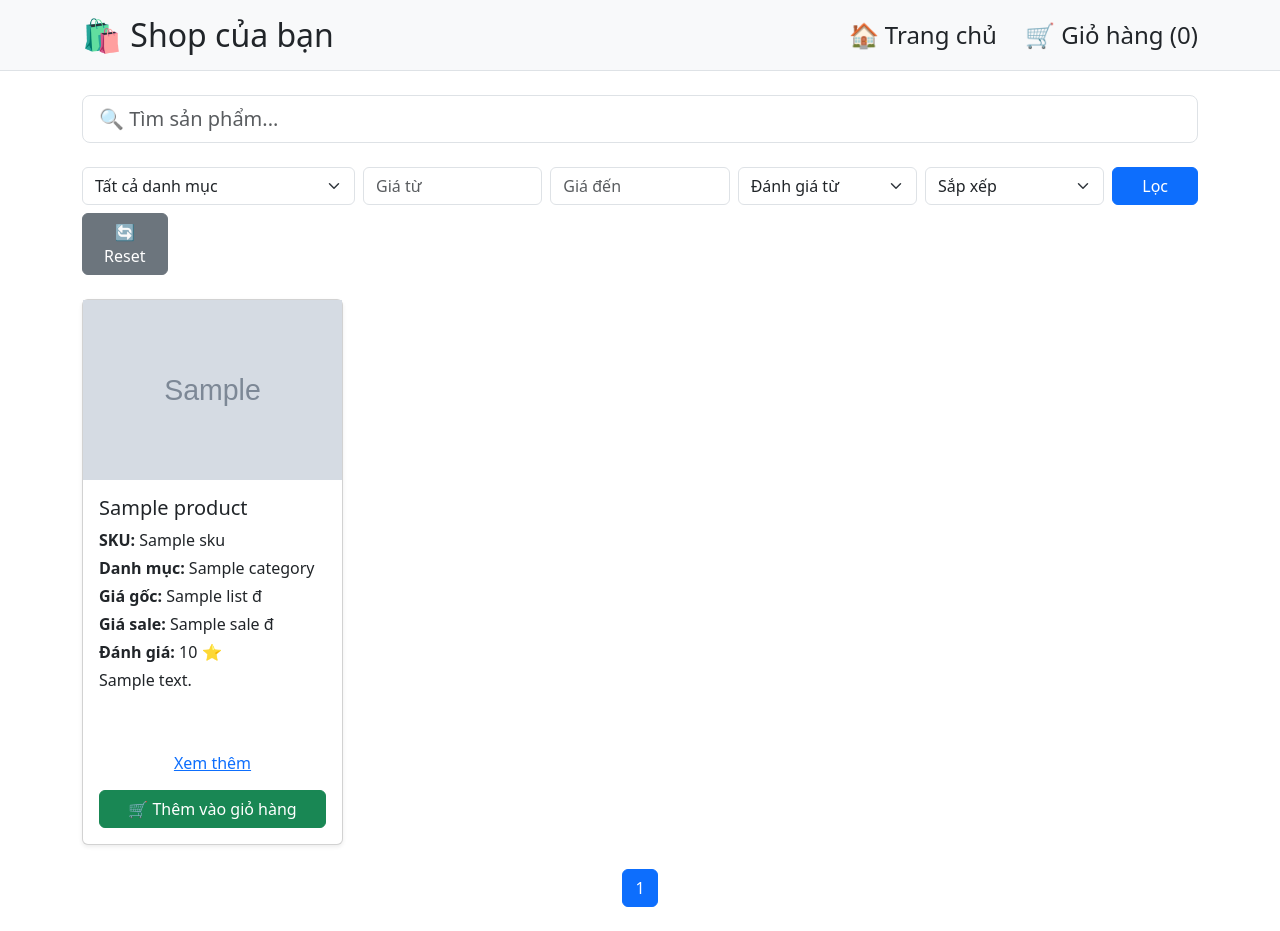
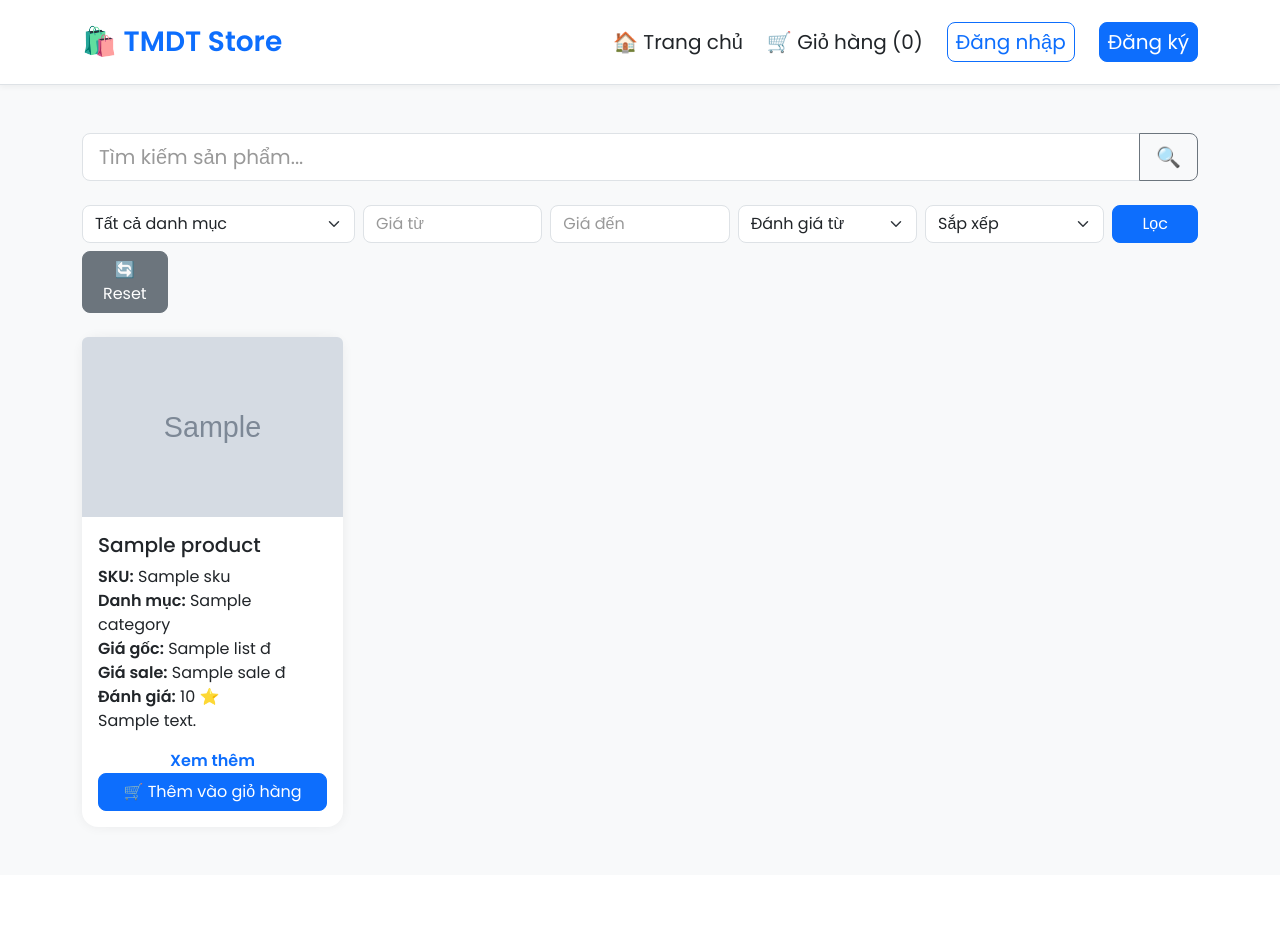
Before and after one commit to haianh04/CloudComputing, a Flask app: page / in a window 1280 px wide. After the commit the page ends 829 px from the top, so only its background shows below. Run offline with Flask 3, Linux system fonts and the light colour scheme; grey boxes marked "Sample" are stand-in pictures; a database or web service that is not in the repository returns one stand-in record (values such as "Sample title"); data that the repository does not hold is empty.

Commit message:
Add Login and Register

```diff
--- a/app.py
+++ b/app.py
@@ -1,7 +1,8 @@
-# app.py sau khi tích hợp lọc theo đánh giá, sắp xếp và nút reset
-from flask import Flask, render_template, request, redirect, url_for, session, jsonify
+# app.py - Phiên bản nâng cấp UI/UX phù hợp giao diện mới
+from flask import Flask, render_template, request, redirect, url_for, session, jsonify, flash
 from pymongo import MongoClient
 from bson.objectid import ObjectId
+from werkzeug.security import generate_password_hash, check_password_hash
 
 app = Flask(__name__)
 app.secret_key = "supersecretkey"
@@ -9,12 +10,22 @@ app.secret_key = "supersecretkey"
 client = MongoClient("mongodb+srv://phanxuanhaianh:haianh1919@tmdt.wouuo96.mongodb.net/?retryWrites=true&w=majority")
 db = client["product"]
 collection = db["product"]
+user_db = client["auth"]
+users_collection = user_db["users"]
 
 def get_product_by_id(product_id):
     try:
         return collection.find_one({"_id": ObjectId(product_id)})
     except:
         return None
+
+@app.context_processor
+def inject_cart_count():
+    if "user" in session:
+        user = users_collection.find_one({"email": session["user"]["email"]})
+        cart = user.get("cart", {})
+        return {"cart_count": sum(item.get("quantity", 0) for item in cart.values())}
+    return {"cart_count": 0}
 
 @app.route("/")
 def index():
@@ -53,38 +64,28 @@ def index():
 
     total_products = collection.count_documents(query)
     total_pages = (total_products + per_page - 1) // per_page
-    if sort_criteria:
-        products = list(collection.find(query).sort(sort_criteria).skip(skip).limit(per_page))
-    else:
-        products = list(collection.find(query).skip(skip).limit(per_page))
-
+    products = list(collection.find(query).sort(sort_criteria).skip(skip).limit(per_page)) if sort_criteria else list(collection.find(query).skip(skip).limit(per_page))
     for product in products:
         product["image_url"] = product.get("productImages", [None])[0]
 
     categories = sorted({c for c in collection.distinct("category") if c and c.strip()})
 
-    return render_template(
-        "index.html",
-        products=products,
-        page=page,
-        total_pages=total_pages,
-        category=category,
-        min_price=min_price,
-        max_price=max_price,
-        categories=categories,
-        keyword=keyword,
-        min_rating=min_rating,
-        sort_by=sort_by,
-        max=max,
-        min=min
-    )
+    return render_template("index.html", products=products, page=page, total_pages=total_pages,
+                           category=category, min_price=min_price, max_price=max_price,
+                           categories=categories, keyword=keyword, min_rating=min_rating,
+                           sort_by=sort_by, max=max, min=min)
 
 @app.route("/add_to_cart", methods=["POST"])
 def add_to_cart():
+    if "user" not in session:
+        return jsonify(success=False, message="Bạn cần đăng nhập để thêm sản phẩm vào giỏ hàng."), 401
+
     product_id = request.form["product_id"]
-    cart = session.get("cart", {})
+    user_email = session["user"]["email"]
+    user = users_collection.find_one({"email": user_email})
+    cart = user.get("cart", {})
 
-    if product_id in cart and isinstance(cart[product_id], dict):
+    if product_id in cart:
         cart[product_id]["quantity"] += 1
     else:
         product = get_product_by_id(product_id)
@@ -92,110 +93,137 @@ def add_to_cart():
             cart[product_id] = {
                 "name": product["productName"],
                 "description": product.get("description", ""),
-                "price": {
-                    "sale": float(product["price"]["sale"])
-                },
+                "price": {"sale": float(product["price"]["sale"])},
                 "image_url": product.get("productImages", [None])[0],
                 "quantity": 1
             }
 
-    session["cart"] = cart
-    session.modified = True
-    return jsonify(success=True)
+    users_collection.update_one({"email": user_email}, {"$set": {"cart": cart}})
+    cart_count = sum(item["quantity"] for item in cart.values())
+    return jsonify(success=True, cart_count=cart_count)
 
 @app.route("/cart")
 def view_cart():
-    cart = session.get("cart", {})
+    if "user" not in session:
+        flash("Bạn cần đăng nhập để xem giỏ hàng", "warning")
+        return redirect(url_for("login"))
+
+    user_email = session["user"]["email"]
+    user = users_collection.find_one({"email": user_email})
+    cart = user.get("cart", {})
+
     cart_items = []
     total_price = 0
-
     for product_id, item in cart.items():
-        if isinstance(item, int):
-            product = get_product_by_id(product_id)
-            if product:
-                item = {
-                    "name": product["productName"],
-                    "description": product.get("description", ""),
-                    "price": {
-                        "sale": float(product["price"]["sale"])
-                    },
-                    "image_url": product.get("productImages", [None])[0],
-                    "quantity": item
-                }
-                cart[product_id] = item
-                session["cart"] = cart
-
         quantity = item["quantity"]
         sale_price = float(item["price"]["sale"])
         total = sale_price * quantity
         total_price += total
-        cart_items.append({
-            "_id": product_id,
-            "name": item["name"],
-            "description": item.get("description", ""),
-            "price": item["price"],
-            "image_url": item.get("image_url"),
-            "quantity": quantity,
-            "total": total
-        })
+        cart_items.append({"_id": product_id, "name": item["name"], "description": item.get("description", ""),
+                           "price": item["price"], "image_url": item.get("image_url"), "quantity": quantity, "total": total})
 
     message = request.args.get("message")
     return render_template("cart.html", cart_items=cart_items, total_price=round(total_price, 2), message=message)
 
-@app.route("/update_quantity", methods=["POST"])
-def update_quantity():
+@app.route("/update_quantity_ajax", methods=["POST"])
+def update_quantity_ajax():
+    if "user" not in session:
+        return jsonify(success=False, message="Bạn cần đăng nhập"), 401
+
     product_id = request.form.get("product_id")
-    action = request.form.get("action")
+    delta = int(request.form.get("delta", 0))
+    user_email = session["user"]["email"]
+    user = users_collection.find_one({"email": user_email})
+    cart = user.get("cart", {})
 
-    cart = session.get("cart", {})
+    if product_id in cart:
+        cart[product_id]["quantity"] = max(1, cart[product_id]["quantity"] + delta)
+        users_collection.update_one({"email": user_email}, {"$set": {"cart": cart}})
+        return jsonify(success=True, new_quantity=cart[product_id]["quantity"])
 
-    if product_id in cart and isinstance(cart[product_id], dict):
-        if action == "increase":
-            cart[product_id]["quantity"] += 1
-        elif action == "decrease" and cart[product_id]["quantity"] > 1:
-            cart[product_id]["quantity"] -= 1
-
-    session["cart"] = cart
-    session.modified = True
-    return redirect(url_for("view_cart"))
+    return jsonify(success=False), 400
 
 @app.route("/remove_from_cart", methods=["POST"])
 def remove_from_cart():
+    if "user" not in session:
+        flash("Bạn cần đăng nhập để cập nhật giỏ hàng", "warning")
+        return redirect(url_for("login"))
+
     product_id = request.form["product_id"]
-    cart = session.get("cart", {})
+    user_email = session["user"]["email"]
+    user = users_collection.find_one({"email": user_email})
+    cart = user.get("cart", {})
+
     if product_id in cart:
         del cart[product_id]
-    session["cart"] = cart
+        users_collection.update_one({"email": user_email}, {"$set": {"cart": cart}})
+
+    return redirect(url_for("view_cart"))
+
+@app.route("/clear_cart", methods=["POST"])
+def clear_cart():
+    if "user" not in session:
+        flash("Bạn cần đăng nhập để thực hiện chức năng này", "warning")
+        return redirect(url_for("login"))
+
+    user_email = session["user"]["email"]
+    users_collection.update_one({"email": user_email}, {"$set": {"cart": {}}})
+    flash("Đã xóa toàn bộ giỏ hàng", "info")
     return redirect(url_for("view_cart"))
 
 @app.route("/checkout", methods=["POST"])
 def checkout():
+    if "user" not in session:
+        flash("Bạn cần đăng nhập để thanh toán", "warning")
+        return redirect(url_for("login"))
+
     selected_ids = request.form.getlist("checkout_ids")
-    cart = session.get("cart", {})
-
+    user_email = session["user"]["email"]
+    user = users_collection.find_one({"email": user_email})
+    cart = user.get("cart", {})
     for product_id in selected_ids:
         if product_id in cart:
             del cart[product_id]
+    users_collection.update_one({"email": user_email}, {"$set": {"cart": cart}})
+    flash("Thanh toán thành công cho các sản phẩm đã chọn!", "success")
+    return redirect(url_for("view_cart"))
 
-    session["cart"] = cart
-    session.modified = True
+@app.route("/register", methods=["GET", "POST"])
+def register():
+    if request.method == "POST":
+        email = request.form["email"]
+        password = request.form["password"]
+        existing_user = users_collection.find_one({"email": email})
+        if existing_user:
+            flash("Email đã được sử dụng", "danger")
+            return render_template("register.html")
+        hashed_password = generate_password_hash(password)
+        users_collection.insert_one({"email": email, "password": hashed_password})
+        flash("Đăng ký thành công, vui lòng đăng nhập", "success")
+        return redirect(url_for("login"))
+    return render_template("register.html")
 
-    message = "Thanh toán thành công cho các sản phẩm đã chọn!"
-    return redirect(url_for("view_cart", message=message))
+@app.route("/login", methods=["GET", "POST"])
+def login():
+    if request.method == "POST":
+        email = request.form["email"]
+        password = request.form["password"]
+        user = users_collection.find_one({"email": email})
+        if not user or not check_password_hash(user["password"], password):
+            flash("Email hoặc mật khẩu không đúng", "danger")
+            return redirect(url_for("login"))
+        session["user"] = {"email": user["email"]}
+        if "cart" not in user:
+            users_collection.update_one({"email": email}, {"$set": {"cart": {}}})
+        flash("Đăng nhập thành công!", "success")
+        return redirect(url_for("index"))
+    return render_template("login.html")
 
-@app.route("/update_quantity_ajax", methods=["POST"])
-def update_quantity_ajax():
-    product_id = request.form.get("product_id")
-    delta = int(request.form.get("delta", 0))
-    cart = session.get("cart", {})
-
-    if product_id in cart and isinstance(cart[product_id], dict):
-        cart[product_id]["quantity"] = max(1, cart[product_id]["quantity"] + delta)
-        session["cart"] = cart
-        session.modified = True
-        return jsonify(success=True, new_quantity=cart[product_id]["quantity"])
-
-    return jsonify(success=False), 400
+@app.route("/logout")
+def logout():
+    session.pop("user", None)
+    flash("Đã đăng xuất", "info")
+    return redirect(url_for("login"))
 
 if __name__ == "__main__":
     app.run(debug=True)
--- a/runtime.txt
+++ b/runtime.txt
@@ -0,0 +1 @@
+python-3.10.12
--- /dev/null
+++ b/templates/base.html
@@ -0,0 +1,83 @@
+<!DOCTYPE html>
+<html lang="en" data-theme="light">
+<head>
+  <meta charset="UTF-8">
+  <meta name="viewport" content="width=device-width, initial-scale=1.0">
+  <title>{% block title %}TMDT Store{% endblock %}</title>
+  <link href="https://cdn.jsdelivr.net/npm/bootstrap@5.3.0/dist/css/bootstrap.min.css" rel="stylesheet">
+  <link href="https://fonts.googleapis.com/css2?family=Poppins:wght@400;500;600&display=swap" rel="stylesheet">
+  <style>
+    body {
+      font-family: 'Poppins', sans-serif;
+      background-color: var(--bg);
+      color: var(--text);
+    }
+    .navbar {
+      background-color: var(--nav-bg) !important;
+      box-shadow: 0 2px 6px rgba(0, 0, 0, 0.05);
+    }
+    :root[data-theme='light'] {
+      --bg: #f8f9fa;
+      --text: #212529;
+      --card-bg: #ffffff;
+      --nav-bg: #ffffff;
+    }
+    :root[data-theme='dark'] {
+      --bg: #121212;
+      --text: #e0e0e0;
+      --card-bg: #1f1f1f;
+      --nav-bg: #1c1c1c;
+    }
+    .btn {
+      border-radius: 0.5rem;
+      transition: all 0.3s ease;
+    }
+    .btn:hover {
+      opacity: 0.9;
+    }
+    .card {
+      border: none;
+      border-radius: 1rem;
+      background-color: var(--card-bg);
+      box-shadow: 0 0 12px rgba(0, 0, 0, 0.06);
+      transition: transform 0.2s ease-in-out;
+    }
+    .card:hover {
+      transform: translateY(-4px);
+    }
+    .form-control, .form-select {
+      border-radius: 0.5rem;
+      background-color: var(--card-bg);
+      color: var(--text);
+    }
+    .form-control::placeholder {
+      color: #999;
+    }
+    .alert {
+      border-radius: 0.5rem;
+    }
+    .product-description {
+      overflow: hidden;
+      display: -webkit-box;
+      -webkit-line-clamp: 3;
+      -webkit-box-orient: vertical;
+    }
+    .product-description.expanded {
+      -webkit-line-clamp: unset;
+      max-height: none;
+    }
+    .toggle-theme {
+      cursor: pointer;
+    }
+  </style>
+  {% block extra_head %}{% endblock %}
+</head>
+<body>
+  {% include 'navbar.html' %}
+  <main class="container my-5">
+    {% block content %}{% endblock %}
+  </main>
+  <script src="https://cdn.jsdelivr.net/npm/bootstrap@5.3.0/dist/js/bootstrap.bundle.min.js"></script>
+  {% block scripts %}{% endblock %}
+</body>
+</html>
--- a/templates/index.html
+++ b/templates/index.html
@@ -1,72 +1,13 @@
-<!DOCTYPE html>
-<html lang="en">
-<head>
-  <meta charset="UTF-8">
-  <title>Sản phẩm</title>
-  <link href="https://cdn.jsdelivr.net/npm/bootstrap@5.3.0/dist/css/bootstrap.min.css" rel="stylesheet">
-  <style>
-    .product-card {
-      height: 100%;
-      display: flex;
-      flex-direction: column;
-    }
-
-    .product-description {
-      overflow: hidden;
-      display: -webkit-box;
-      -webkit-line-clamp: 3;
-      -webkit-box-orient: vertical;
-      transition: 0.3s ease;
-      min-height: 60px;
-    }
-
-    .product-description.expanded {
-      -webkit-line-clamp: unset;
-    }
-
-    .line {
-      min-height: 24px;
-      margin-bottom: 4px;
-    }
-
-    /* Mũi tên đen rõ ràng */
-    .carousel-control-prev-icon,
-    .carousel-control-next-icon {
-      background-image: none;
-    }
-
-    .carousel-control-prev-icon::after,
-    .carousel-control-next-icon::after {
-      content: '';
-      display: inline-block;
-      width: 20px;
-      height: 20px;
-      border: solid black;
-      border-width: 0 3px 3px 0;
-      padding: 4px;
-    }
-
-    .carousel-control-prev-icon::after {
-      transform: rotate(135deg);
-    }
-
-    .carousel-control-next-icon::after {
-      transform: rotate(-45deg);
-    }
-
-  </style>
-</head>
-<body>
-  {% include 'navbar.html' %}
-
-  <div class="container my-4">
-
-    <!-- Tìm kiếm -->
-    <form method="get" class="mb-4">
-      <input type="text" name="q" class="form-control form-control-lg" placeholder="🔍 Tìm sản phẩm..." value="{{ keyword }}">
+{% extends 'base.html' %}
+{% block title %}TMDT Store - Sản phẩm{% endblock %}
+{% block content %}
+<form method="get" class="mb-4" id="search-form">
+  <div class="input-group input-group-lg">
+    <input type="text" name="q" class="form-control" placeholder="Tìm kiếm sản phẩm..." value="{{ keyword }}">
+    <button class="btn btn-outline-secondary" type="submit" id="search-button">🔍</button>
+  </div>
 </form>
 
-    <!-- Bộ lọc -->
 <form method="get" class="row g-2 mb-4 align-items-end">
   <div class="col-md-3">
     <select name="category" class="form-select">
@@ -106,17 +47,16 @@
   </div>
 </form>
 
-    <!-- Danh sách sản phẩm -->
 <div class="row row-cols-1 row-cols-md-4 g-4">
   {% for product in products %}
   <div class="col">
-        <div class="card product-card shadow-sm h-100 d-flex flex-column">
+    <div class="card product-card h-100 d-flex flex-column">
       {% if product.productImages %}
       <div id="carousel-{{ product._id }}" class="carousel slide" data-bs-interval="false">
         <div class="carousel-inner">
           {% for img in product.productImages %}
           <div class="carousel-item {% if loop.index0 == 0 %}active{% endif %}">
-                <img src="{{ img }}" class="d-block w-100" style="height: 180px; object-fit: cover;">
+            <img src="{{ img }}" class="d-block w-100 rounded-top" style="height: 180px; object-fit: cover;">
           </div>
           {% endfor %}
         </div>
@@ -147,23 +87,20 @@
           {% endif %}
         </div>
         <p class="product-description" id="desc-{{ product._id }}">{{ product.description }}</p>
-            <button class="btn btn-link px-0 mb-2" onclick="toggleDescription('{{ product._id }}', this)">Xem thêm</button>
-            <button class="btn btn-success mt-auto" onclick="addToCart('{{ product._id }}')">🛒 Thêm vào giỏ hàng</button>
+        <button class="text-primary fw-semibold border-0 bg-transparent p-0 fs-6"
+        style="cursor: pointer;"
+        onclick="toggleDescription('{{ product._id }}')"
+        id="btn-desc-{{ product._id }}">
+          Xem thêm
+        </button>
+        <button class="btn btn-primary mt-auto" onclick="addToCart('{{ product._id }}')">🛒 Thêm vào giỏ hàng</button>
       </div>
     </div>
   </div>
   {% endfor %}
 </div>
 
-    <!-- Phân trang -->
-    {% set filters = "" %}
-    {% if category %}{% set filters = filters ~ "&category=" ~ category %}{% endif %}
-    {% if min_price %}{% set filters = filters ~ "&min_price=" ~ min_price %}{% endif %}
-    {% if max_price %}{% set filters = filters ~ "&max_price=" ~ max_price %}{% endif %}
-    {% if keyword %}{% set filters = filters ~ "&q=" ~ keyword %}{% endif %}
-    {% if min_rating %}{% set filters = filters ~ "&min_rating=" ~ min_rating %}{% endif %}
-    {% if sort_by %}{% set filters = filters ~ "&sort=" ~ sort_by %}{% endif %}
-
+{% if total_pages > 1 %}
 <nav class="mt-4">
   <ul class="pagination justify-content-center flex-wrap">
     {% if page > 1 %}
@@ -179,9 +116,8 @@
     {% endif %}
   </ul>
 </nav>
-  </div>
+{% endif %}
 
-  <!-- Toast -->
 <div class="position-fixed bottom-0 end-0 p-3" style="z-index: 9999">
   <div id="toast-cart" class="toast align-items-center text-bg-success border-0" role="alert">
     <div class="d-flex">
@@ -190,53 +126,40 @@
     </div>
   </div>
 </div>
+{% endblock %}
 
-  <!-- Script -->
-  <script src="https://cdn.jsdelivr.net/npm/bootstrap@5.3.0/dist/js/bootstrap.bundle.min.js"></script>
+{% block scripts %}
 <script>
+function toggleDescription(id) {
+  const desc = document.getElementById('desc-' + id);
+  const btn = document.getElementById('btn-desc-' + id);
+  desc.classList.toggle('expanded');
+  btn.textContent = desc.classList.contains('expanded') ? 'Ẩn bớt' : 'Xem thêm';
+}
+
 function addToCart(productId) {
   fetch("/add_to_cart", {
     method: "POST",
     headers: { "Content-Type": "application/x-www-form-urlencoded" },
     body: new URLSearchParams({ product_id: productId })
   })
-      .then(response => response.json())
+  .then(response => {
+    if (response.status === 401) {
+      window.location.href = '/login';
+      return;
+    }
+    return response.json();
+  })
   .then(data => {
-        if (data.success) {
+    if (data && data.success) {
       const toast = new bootstrap.Toast(document.getElementById('toast-cart'));
       toast.show();
       const cartCount = document.getElementById('cart-count');
-          if (cartCount) {
-            let current = parseInt(cartCount.textContent);
-            cartCount.textContent = current + 1;
+      if (cartCount && data.cart_count !== undefined) {
+        cartCount.textContent = data.cart_count;
       }
     }
   });
 }
-
-    function toggleDescription(id, btn) {
-      const desc = document.getElementById("desc-" + id);
-      desc.classList.toggle("expanded");
-      btn.textContent = desc.classList.contains("expanded") ? "Ẩn bớt" : "Xem thêm";
-    }
-
-    // Hover chuyển ảnh sau 4s
-    document.addEventListener("DOMContentLoaded", () => {
-      const carousels = document.querySelectorAll(".carousel");
-
-      carousels.forEach(carousel => {
-        let interval;
-        carousel.addEventListener("mouseenter", () => {
-          interval = setInterval(() => {
-            const bsCarousel = bootstrap.Carousel.getInstance(carousel);
-            bsCarousel && bsCarousel.next();
-          }, 4000);
-        });
-        carousel.addEventListener("mouseleave", () => {
-          clearInterval(interval);
-        });
-      });
-    });
 </script>
-</body>
-</html>
+{% endblock %}
--- a/templates/navbar.html
+++ b/templates/navbar.html
@@ -1,12 +1,20 @@
-<!-- templates/navbar.html -->
-<nav class="navbar navbar-expand-lg navbar-light bg-light border-bottom py-3">
+<nav class="navbar navbar-expand-lg border-bottom py-3 sticky-top">
   <div class="container d-flex justify-content-between align-items-center">
-      <h2 class="mb-0">🛍️ Shop của bạn</h2>
-      <div>
-          <a class="fs-4 me-4 text-decoration-none text-dark" href="{{ url_for('index') }}">🏠 Trang chủ</a>
-          <a class="fs-4 text-decoration-none text-dark" href="{{ url_for('view_cart') }}">
-              🛒 Giỏ hàng (<span id="cart-count">{{ session['cart']|length if session.get('cart') else 0 }}</span>)
-          </a>
-      </div>
+    <a class="navbar-brand fs-3 fw-semibold text-primary" href="{{ url_for('index') }}">🛍️ TMDT Store</a>
+    <div class="d-flex align-items-center gap-4">
+      <a class="fs-5 text-decoration-none text-dark" href="{{ url_for('index') }}">🏠 Trang chủ</a>
+      <a class="fs-5 text-decoration-none text-dark" href="{{ url_for('view_cart') }}">
+        🛒 Giỏ hàng (<span id="cart-count">{{ cart_count }}</span>)
+      </a>
+      {% if session.get("user") %}
+        {% set user_email = session['user']['email'] %}
+        {% set username = user_email.split('@')[0] %}
+        <span class="fs-5">👋 Xin chào, {{ username }}</span>
+        <a class="btn btn-outline-secondary btn-sm fs-5" href="{{ url_for('logout') }}">Đăng xuất</a>
+      {% else %}
+        <a class="btn btn-outline-primary btn-sm fs-5" href="{{ url_for('login') }}">Đăng nhập</a>
+        <a class="btn btn-primary btn-sm fs-5" href="{{ url_for('register') }}">Đăng ký</a>
+      {% endif %}
+    </div>
   </div>
 </nav>
```
Also changed, not shown: templates/cart.html (+44 -57 lines), templates/login.html (added, +41 -0 lines), templates/register.html (added, +41 -0 lines), 1 other file. Lines whose indentation alone changed are shown as unchanged.
